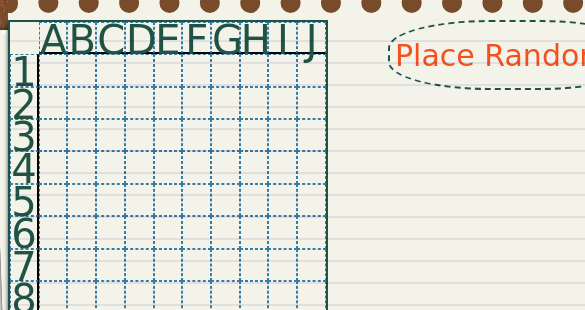
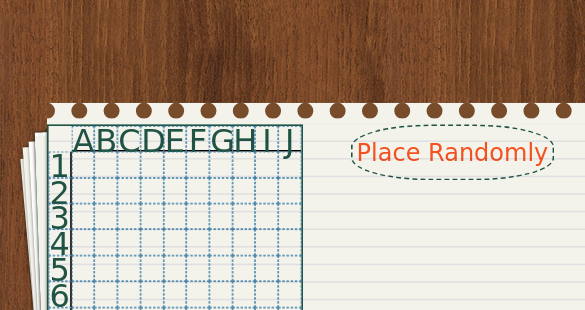
Before and after one commit to robo2323/battleships, a website built with webpack: page src/index.src.html in a window 390 px wide. Shown: the top 310 px of the page, 585 px wide, since content can reach past the window. Built offline with nearby package versions, Linux system fonts and the light colour scheme; a web font is replaced by a local one.

Commit message:
media queries

```diff
--- a/src/css/style.less
+++ b/src/css/style.less
@@ -4,13 +4,15 @@
 @green: rgb(54, 181, 116);
 @red: rgb(245, 81, 31);
 @black: rgb(32, 83, 68);
-@offwhite: #f3f3e9;
+@offwhite: #f3f3eb;
 @white: #fdfdfb;
 
 html,
 body {
   height: 100%;
   width: 100%;
+}
+body {
   background: url('../img/dark-wood.jpg');
   -webkit-touch-callout: none;
   -webkit-user-select: none;
@@ -20,6 +22,20 @@ body {
   user-select: none;
   font-family: 'Nanum Brush Script', cursive;
   font-size: 1.5rem;
+}
+body {
+  overflow: hidden;
+}
+
+@media (max-width: 1600px) {
+  body {
+    transform: scale(0.8);
+    overflow: scroll;
+
+  }
+  #paper-container{
+    margin: 0;
+  }
 }
 
 .clickable {
@@ -32,7 +48,7 @@ body {
 
 #paper-container {
   position: relative;
-  margin: 20px auto;
+  margin: 40px auto;
   width: 800px;
   height: 900px;
   background: @white;
@@ -264,10 +280,9 @@ body {
     margin: 0;
     height: 250px;
 
-    em{
+    em {
       text-decoration: underline solid @blue;
       color: @red;
-
     }
   }
   h1 {
```
Also changed, not shown: dist/bundle.js, src/css/style.css.
